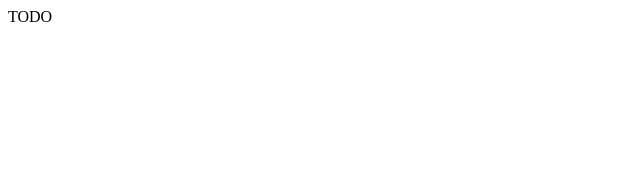
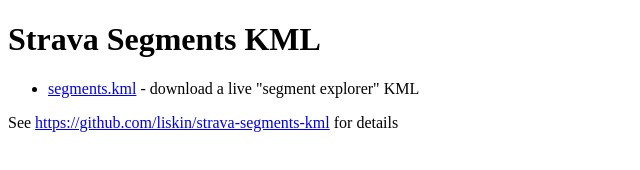
Before and after one commit to liskin/strava-segments-kml, a plain HTML site: page index.html in a window 1280 px wide. Shown: the whole page, without its empty margins (0-640 px from the left). Drawn offline with Linux system fonts and the light colour scheme.

Commit message:
Add README and index.html content

```diff
--- a/index.html
+++ b/index.html
@@ -5,6 +5,12 @@
 	</head>
 
 	<body>
-		TODO
+		<h1>Strava Segments KML</h1>
+
+		<ul>
+			<li><a href="segments.kml">segments.kml</a> - download a live "segment explorer" KML</li>
+		</ul>
+
+		<p>See <a href="https://github.com/liskin/strava-segments-kml">https://github.com/liskin/strava-segments-kml</a> for details<p>
 	</body>
 </html>
```
Also changed, not shown: 1 other file.
